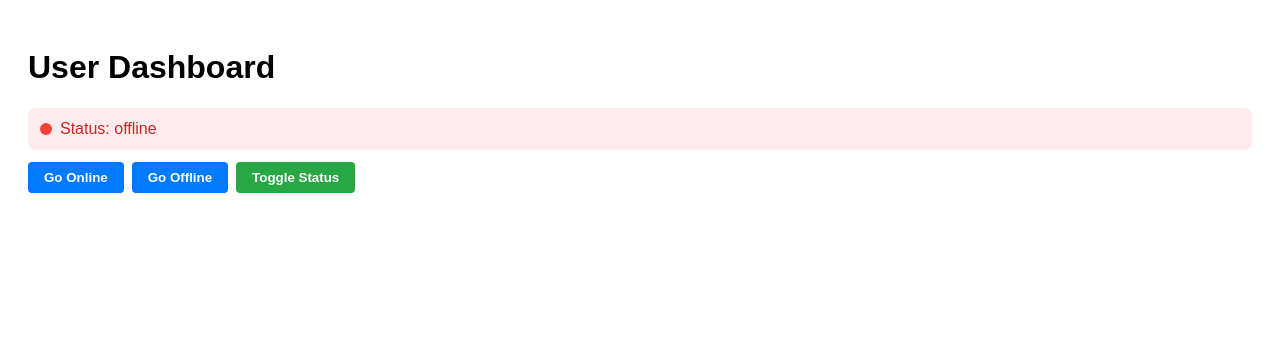
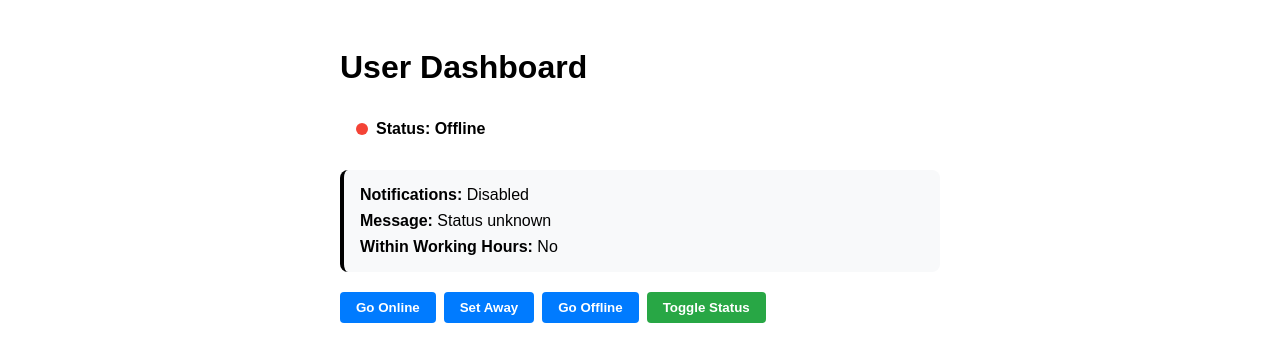
Before and after one commit to Radu-A/angular-signals, an Angular app: page / in a window 1280 px wide. Shown: the top 362 px of the page. Built offline with nearby package versions, Linux system fonts and the light colour scheme.

Commit message:
feat(app): create computed signals from userStatus

```diff
--- a/src/app/app.css
+++ b/src/app/app.css
@@ -1,4 +1,6 @@
 .user-profile {
+  max-width: 600px;
+  margin: 0 auto;
   padding: 20px;
   font-family: Arial, sans-serif;
 }
@@ -7,43 +9,44 @@
   display: flex;
   align-items: center;
   gap: 8px;
-  padding: 12px;
-  margin-bottom: 12px;
+  padding: 12px 16px;
   border-radius: 8px;
-  font-weight: 500;
+  margin: 20px 0;
+  font-weight: bold;
+  text-transform: capitalize;
 }
 
 .status-dot {
   width: 12px;
   height: 12px;
   border-radius: 50%;
+  display: inline-block;
 }
 
-.online {
-  background-color: #e8f5e8;
-  color: #2e7d32;
+.status-indicator.online .status-dot {
+  background: #4caf50;
 }
 
-.online .status-dot {
-  background-color: #4caf50;
+.status-indicator.away .status-dot {
+  background: #ff9800;
 }
 
-.offline {
-  background-color: #ffebee;
-  color: #c62828;
+.status-indicator.offline .status-dot {
+  background: #f44336;
 }
 
-.offline .status-dot {
-  background-color: #f44336;
+.status-info {
+  margin: 20px 0;
+  padding: 16px;
+  background: #f8f9fa;
+  border-radius: 8px;
+  border-left: 4px solid;
+  border-left-color: var(--status-color);
 }
 
-.away {
-  background-color: #fff3e0;
-  color: #ef6c00;
-}
-
-.away .status-dot {
-  background-color: #ff9800;
+.availability,
+.message {
+  margin: 8px 0;
 }
 
 .status-controls {
--- a/src/app/app.html
+++ b/src/app/app.html
@@ -6,9 +6,25 @@
     Status: {{userStatus()}}
   </div>
 
+  <div class="status-info">
+    <div class="notifications">
+      <strong>Notifications:</strong>
+      @if (notificationsEnabled()) { Eneabled } @else { Disabled }
+    </div>
+    <div class="message">
+      <strong>Message:</strong>
+      {{statusMessage()}}
+    </div>
+    <div class="working-hours">
+      <strong>Within Working Hours: </strong>
+      @if (isWithinWorkingHours()) { Yes } @else {No}
+    </div>
+  </div>
+
   <div class="status-controls">
     <!-- TODO: Add (click) and [disabled] bindings -->
     <button (click)="goOnline()">Go Online</button>
+    <button (click)="setAway()">Set Away</button>
     <button (click)="goOffline()">Go Offline</button>
     <button class="toggle-btn" (click)="togglStatus()">Toggle Status</button>
   </div>
--- a/src/app/app.ts
+++ b/src/app/app.ts
@@ -1,5 +1,10 @@
 // TODO: Import signal from @angular/core
-import { Component, signal, ChangeDetectionStrategy } from "@angular/core";
+import {
+  Component,
+  signal,
+  computed,
+  ChangeDetectionStrategy,
+} from "@angular/core";
 
 @Component({
   selector: "app-root",
@@ -8,10 +13,32 @@ import { Component, signal, ChangeDetectionStrategy } from "@angular/core";
   changeDetection: ChangeDetectionStrategy.OnPush,
 })
 export class App {
-  userStatus = signal<"online" | "offline">("offline");
+  userStatus = signal<"online" | "away" | "offline">("offline");
+  notificationsEnabled = computed(() => this.userStatus() === "online");
+  statusMessage = computed(() => {
+    const status = this.userStatus();
+    switch (status) {
+      case "online":
+        return "Available for meetings and messages";
+      case "away":
+        return "Temporarily away, willl respond soon";
+      case "offline":
+        return "Status unknown";
+    }
+  });
+  isWithinWorkingHours = computed(() => {
+    const now = new Date();
+    const isWorkingHour = now.getHours() >= 9 && now.getHours() < 17;
+    const isWeekday = now.getDay() > 0 && now.getDay() < 6;
+    return isWorkingHour && isWeekday && this.userStatus() != "offline";
+  });
 
   goOnline() {
     this.userStatus.set("online");
+  }
+
+  setAway() {
+    this.userStatus.set("away");
   }
 
   goOffline() {
@@ -19,8 +46,17 @@ export class App {
   }
 
   togglStatus() {
-    this.userStatus.update((current) =>
-      current === "online" ? "offline" : "online"
-    );
+    const current = this.userStatus();
+    switch (current) {
+      case "online":
+        this.userStatus.set("away");
+        break;
+      case "away":
+        this.userStatus.set("offline");
+        break;
+      case "offline":
+        this.userStatus.set("online");
+        break;
+    }
   }
 }
```
